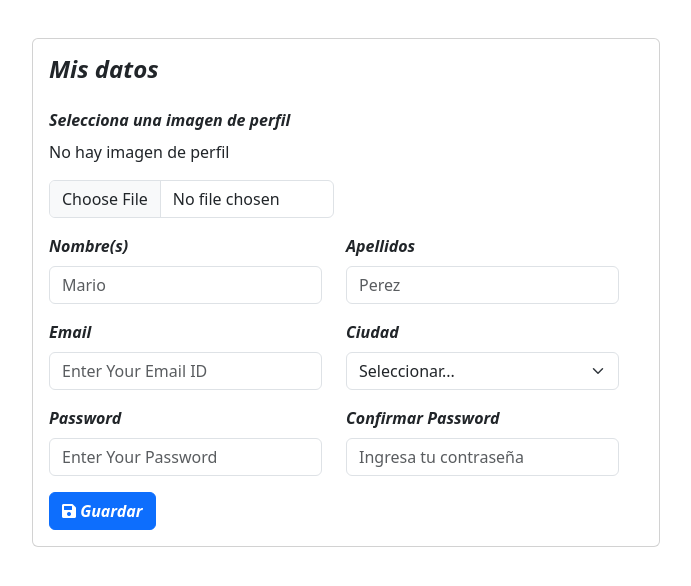
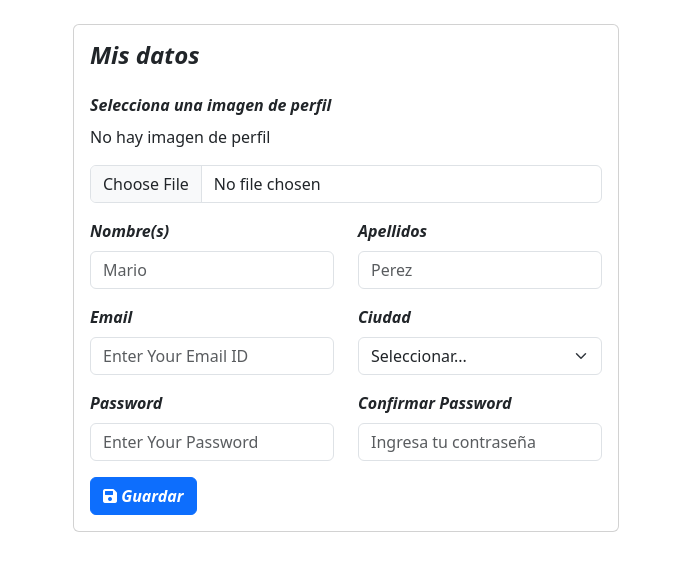
Before and after one commit to CarlosOStaff/proyectos, a PHP site: page /ProyectoPruebaPhp/profile.php in a window 1280 px wide. Shown: the part 94-680 px from the top of the page, without its empty margins (294-985 px from the left). Run offline with PHP 8.4, Linux system fonts and the light colour scheme; the visitor is signed in with stand-in values (Sample User, id 1); data that the repository does not hold is empty; some libraries are stand-ins or nearby versions.

Commit message:
creacion de vista para editar perfil del usuario

```diff
--- a/ProyectoPruebaPhp/Vistas/Cliente/profile.php
+++ b/ProyectoPruebaPhp/Vistas/Cliente/profile.php
@@ -2,6 +2,7 @@
 include('../Layouts/menu_cliente.php');
 require_once('../../BD/conexion.php');
 
+// Fetch user data from session or database
 $user = $_SESSION['cliente'];
 ?>
 
@@ -14,47 +15,48 @@ $user = $_SESSION['cliente'];
     <title>Proyecto - Librería PHP</title>
     <link href="https://cdn.jsdelivr.net/npm/bootstrap@5.3.3/dist/css/bootstrap.min.css" rel="stylesheet">
     <script src="https://cdn.jsdelivr.net/npm/bootstrap@5.3.3/dist/js/bootstrap.bundle.min.js"></script>
+    <!-- Include FontAwesome for icons -->
+    <link href="https://cdnjs.cloudflare.com/ajax/libs/font-awesome/6.0.0-beta3/css/all.min.css" rel="stylesheet">
 </head>
 
 <body>
-    <div class="row mt-0" style="display: flex; justify-content: center; padding-top: 3vw;">
+    <div class="container mt-4">
+        <div class="row justify-content-center">
             <div class="col-xl-6">
                 <div class="card">
                     <div class="card-body">
                         <h4 class="card-title mb-4 fst-italic fw-bold">Mis datos</h4>
                         <form action="update_user.php" method="POST" enctype="multipart/form-data">
-                        <div class="row">
-                            <div class="col-md-6">
                             <div class="mb-3">
-                                    <label for="formrow-firstname-input" class="form-label fst-italic fw-bold">
+                                <label for="img_perfil" class="form-label fst-italic fw-bold">
                                     Selecciona una imagen de perfil
                                 </label>
                                 <!-- Vista previa de la imagen actual -->
                                 <?php if (!empty($user['img_perfil'])): ?>
-                                        <img id="current-img" class="img-fluid rounded mt-2 mb-4 mx-auto mh-100 h-50 w-25"
-                                            src="/img/users/perfil/<?php echo htmlspecialchars($user['img_perfil']); ?>"
+                                    <img id="current-img" class="img-fluid rounded mt-2 mb-4 mx-auto h-50 w-25"
+                                        src="../../Recursos/img/users/perfil/<?php echo htmlspecialchars($user['img_perfil']); ?>"
                                         alt="Imagen actual de perfil">
                                 <?php else: ?>
                                     <p>No hay imagen de perfil</p>
                                 <?php endif; ?>
                                 <!-- Vista previa de la nueva imagen -->
-                                    <img id="img-preview" class="img-fluid rounded mt-2 mb-4 mx-auto mh-100 h-50 w-25"
+                                <img id="img-preview" class="img-fluid rounded mt-2 mb-4 mx-auto h-50 w-25"
                                     src="" alt="Vista previa de la nueva imagen" style="display: none;">
-                                    <input class="form-control" id="img_perfil" name="img_perfil" type="file" onchange="previewImage()">
-                                </div>
+                                <input class="form-control" id="img_perfil" name="img_perfil" type="file"
+                                    onchange="previewImage()">
                             </div>
                             <div class="row">
                                 <div class="col-md-6">
                                     <div class="mb-3">
-                                        <label for="formrow-firstname-input" class="form-label fst-italic fw-bold">Nombre(s)</label>
-                                        <input type="text" name="nombre" class="form-control" id="formrow-firstname-input"
+                                        <label for="nombre" class="form-label fst-italic fw-bold">Nombre(s)</label>
+                                        <input type="text" name="nombre" class="form-control" id="nombre"
                                             placeholder="Mario" value="<?php echo htmlspecialchars($user['nombre']); ?>">
                                     </div>
                                 </div>
                                 <div class="col-md-6">
                                     <div class="mb-3">
-                                        <label for="formrow-lastname-input" class="form-label fst-italic fw-bold">Apellidos</label>
-                                        <input type="text" name="apellido" class="form-control" id="formrow-lastname-input"
+                                        <label for="apellido" class="form-label fst-italic fw-bold">Apellidos</label>
+                                        <input type="text" name="apellido" class="form-control" id="apellido"
                                             placeholder="Perez" value="<?php echo htmlspecialchars($user['apellido']); ?>">
                                     </div>
                                 </div>
@@ -62,21 +64,22 @@ $user = $_SESSION['cliente'];
                             <div class="row">
                                 <div class="col-md-6">
                                     <div class="mb-3">
-                                        <label for="formrow-email-input" class="form-label fst-italic fw-bold">Email</label>
-                                        <input type="email" class="form-control" name="email" id="formrow-email-input"
+                                        <label for="email" class="form-label fst-italic fw-bold">Email</label>
+                                        <input type="email" name="email" class="form-control" id="email"
                                             placeholder="Enter Your Email ID" value="<?php echo htmlspecialchars($user['email']); ?>">
                                     </div>
                                 </div>
                                 <div class="col-md-6">
                                     <div class="mb-3">
-                                        <label for="formrow-inputCity" class="form-label fst-italic fw-bold">Ciudad</label>
-                                        <select id="formrow-inputCity" name="ciudad_id" class="form-select">
-                                            <option selected value="">Seleccionar...</option>
+                                        <label for="ciudad_id" class="form-label fst-italic fw-bold">Ciudad</label>
+                                        <select id="ciudad_id" name="ciudad_id" class="form-select">
+                                            <option value="">Seleccionar...</option>
                                             <?php
-                                            include ('../../Controladores/Catalogos/ciudades.php');
+                                            include('../../Controladores/Catalogos/ciudades.php');
                                             if ($result) {
                                                 while ($row = $result->fetch_assoc()) {
-                                                    echo '<option value="' . htmlspecialchars($row['id']) . '">' . htmlspecialchars($row['nombre_ciudad']) . '</option>';
+                                                    $selected = ($user['ciudad_id'] == $row['id']) ? 'selected' : '';
+                                                    echo '<option value="' . htmlspecialchars($row['id']) . '" ' . $selected . '>' . htmlspecialchars($row['nombre_ciudad']) . '</option>';
                                                 }
                                             }
                                             ?>
@@ -87,8 +90,8 @@ $user = $_SESSION['cliente'];
                             <div class="row">
                                 <div class="col-md-6">
                                     <div class="mb-3">
-                                        <label for="formrow-password-input" class="form-label fst-italic fw-bold">Password</label>
-                                        <input type="password" name="password" class="form-control" id="formrow-password-input" placeholder="Enter Your Password">
+                                        <label for="password" class="form-label fst-italic fw-bold">Password</label>
+                                        <input type="password" name="password" class="form-control" id="password" placeholder="Enter Your Password">
                                     </div>
                                 </div>
                                 <div class="col-md-6">
@@ -116,10 +119,15 @@ $user = $_SESSION['cliente'];
         function previewImage() {
             const file = document.getElementById('img_perfil').files[0];
             const preview = document.getElementById('img-preview');
+            const currentImg = document.getElementById('current-img');
 
             if (file) {
                 const reader = new FileReader();
                 reader.onload = function(e) {
+                    // Hide the current image if a new file is selected
+                    if (currentImg) {
+                        currentImg.style.display = 'none';
+                    }
                     preview.src = e.target.result;
                     preview.style.display = 'block';
                 };
@@ -127,6 +135,9 @@ $user = $_SESSION['cliente'];
             } else {
                 preview.src = '';
                 preview.style.display = 'none';
+                if (currentImg) {
+                    currentImg.style.display = 'block';
+                }
             }
         }
     </script>
```
Lines whose indentation alone changed are shown as unchanged.
